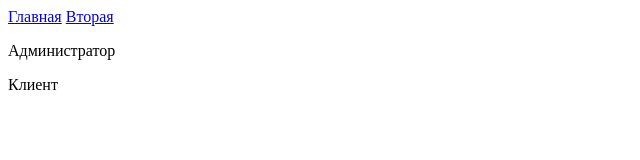
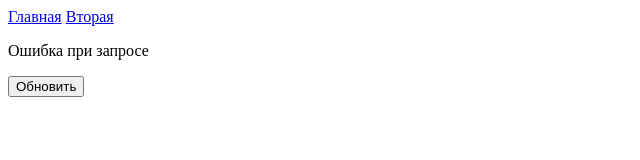
Before and after one commit to Rail321/nuxt3-app, a Nuxt app: page /second in a window 1280 px wide. Shown: the top 160 px of the page, without its empty margins (0-640 px from the left). Built offline with nearby package versions, Linux system fonts and the light colour scheme.

Commit message:
+add error, compact using

```diff
--- a/api-imitator/roles.js
+++ b/api-imitator/roles.js
@@ -3,8 +3,10 @@ const data = [
   { slug: 'client', title: 'Клиент' }
 ]
 
-export default () => new Promise( resolve => {
+export default () => new Promise( ( resolve, reject ) => {
   setTimeout( () => {
-    resolve( data )
+    Math.random() > .5
+      ? resolve( data )
+      : reject( 'Ошибка при запросе' )
   }, 1000 )
 } )
--- a/modules/roles.js
+++ b/modules/roles.js
@@ -11,6 +11,7 @@ const apiRolesModified = async () => {
 const {
   ready,
   loading,
+  error,
   requestHard,
   requestSoft
 } = useRequest( apiRolesModified )
@@ -21,6 +22,16 @@ export {
   data,
   ready,
   loading,
+  error,
   requestHard,
   requestSoft
 }
+
+export default reactive( {
+  data,
+  ready,
+  loading,
+  error,
+  requestHard,
+  requestSoft
+} )
--- a/pages/index.vue
+++ b/pages/index.vue
@@ -1,9 +1,9 @@
 <template>
   <NuxtLayout>
     <div>
-      <div v-if="loading">
-        <p>Загрузка...</p>
-      </div>
+      <p v-if="loading">Загрузка...</p>
+
+      <p v-else-if="error">{{ error }}</p>
 
       <div v-else>
         <p v-for="role of roles" v-bind:key="role.slug">
@@ -12,17 +12,21 @@
       </div>
 
       <button type="button" v-on:click="requestHard" v-bind:disabled="loading">Обновить</button>
+
+      <p v-if="ready">Роли подгружены</p>
     </div>
   </NuxtLayout>
 </template>
 
 <script setup>
   import {
+    data as roles,
+    ready,
     loading,
-    data as roles,
+    error,
     requestSoft,
     requestHard
-  } from '@/modules/roles'
+  } from '@/modules/Roles'
 
   onMounted( () => {
     requestSoft()
--- a/pages/second.vue
+++ b/pages/second.vue
@@ -1,27 +1,27 @@
 <template>
   <NuxtLayout>
     <div>
-      <div v-if="loading">
-        <p>Загрузка...</p>
-      </div>
+      <p v-if="Roles.loading">Загрузка...</p>
+
+      <p v-else-if="Roles.error">{{ Roles.error }}</p>
 
       <div v-else>
-        <p v-for="role of roles" v-bind:key="role.slug">
+        <p v-for="role of Roles.data" v-bind:key="role.slug">
           <span>{{ role.title }}</span>
         </p>
       </div>
+
+      <button type="button" v-on:click="Roles.requestHard" v-bind:disabled="Roles.loading">Обновить</button>
+
+      <p v-if="Roles.ready">Роли подгружены</p>
     </div>
   </NuxtLayout>
 </template>
 
 <script setup>
-  import {
-    loading,
-    data as roles,
-    requestSoft
-  } from '@/modules/roles'
+  import Roles from '@/modules/Roles'
 
   onMounted( () => {
-    requestSoft()
+    Roles.requestSoft()
   } )
 </script>
--- a/use/request.js
+++ b/use/request.js
@@ -1,21 +1,33 @@
 export default request => {
   const ready = ref( false )
   const loading = ref( false )
+  const error = ref( null )
 
   const requestHard = async () => {
+    let response
+    error.value = null
     loading.value = true
-    const response = await request()
-    loading.value = false
-    ready.value = true
+    try {
+      response = await request()
+      ready.value = true
+    }
+    catch( requestError ) {
+      error.value = requestError
+    }
+    finally {
+      loading.value = false
+    }
     return response
   }
   const requestSoft = async () => {
+    error.value = null
     if ( !( ready.value ) ) return await requestHard()
   }
 
   return {
     ready,
     loading,
+    error,
     requestHard,
     requestSoft
   }
```
